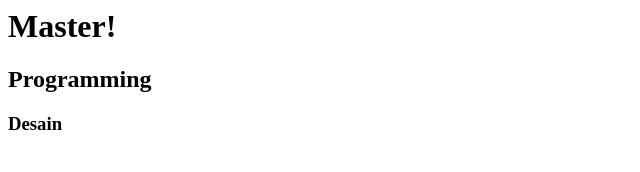
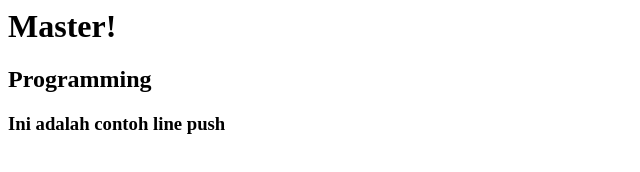
Before and after one commit to idamayasari/bekup, a plain HTML site: page index.html in a window 1280 px wide. Shown: the whole page, without its empty margins (0-640 px from the left). Drawn offline with Linux system fonts and the light colour scheme.

Commit message:
commit untuk contoh push

```diff
--- a/index.html
+++ b/index.html
@@ -3,6 +3,6 @@
 <body>
 <h1> Master! </h1>
 <h2> Programming </h2>
-<h3> Desain </h3>
+<h3> Ini adalah contoh line push </h3>
 </body>
 </html>
```
